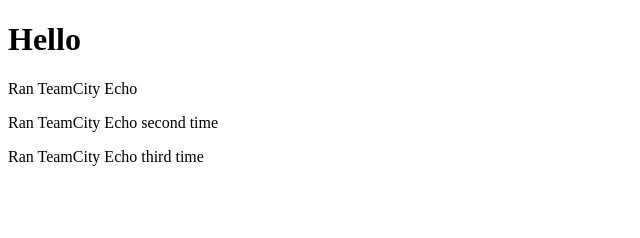
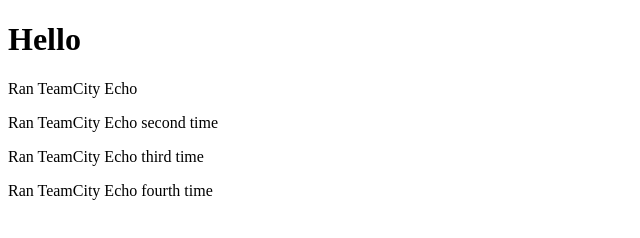
Before and after one commit to Narmus/githubactionspractice, a plain HTML site: page index.html in a window 1280 px wide. Shown: the whole page, without its empty margins (0-640 px from the left). Drawn offline with Linux system fonts and the light colour scheme.

Commit message:
Update index fourth.html

```diff
--- a/index.html
+++ b/index.html
@@ -10,5 +10,6 @@
     <p>Ran TeamCity Echo</p>
     <p>Ran TeamCity Echo second time</p>
     <p>Ran TeamCity Echo third time</p>
+    <p>Ran TeamCity Echo fourth time</p>
   </body>
 </html>
```
